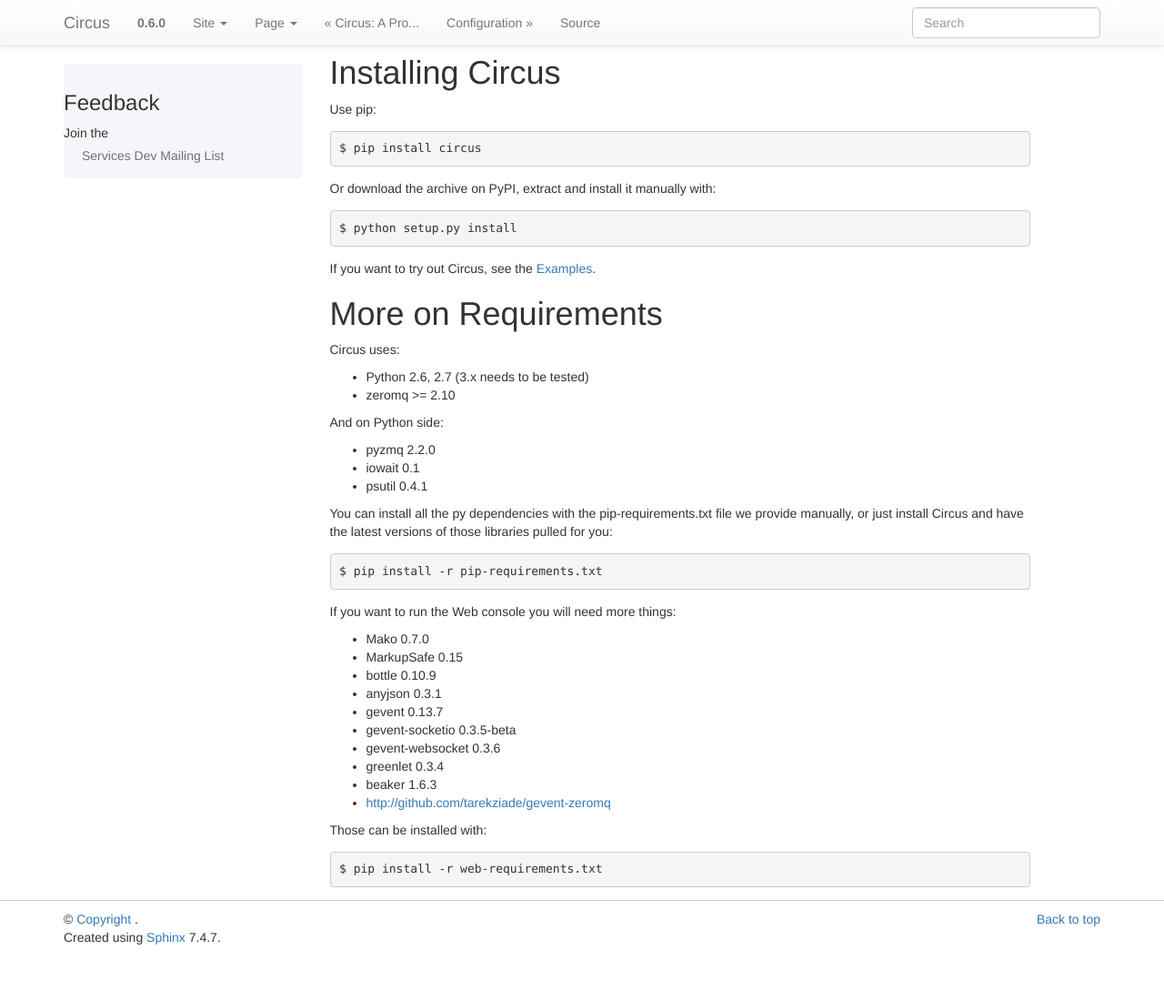
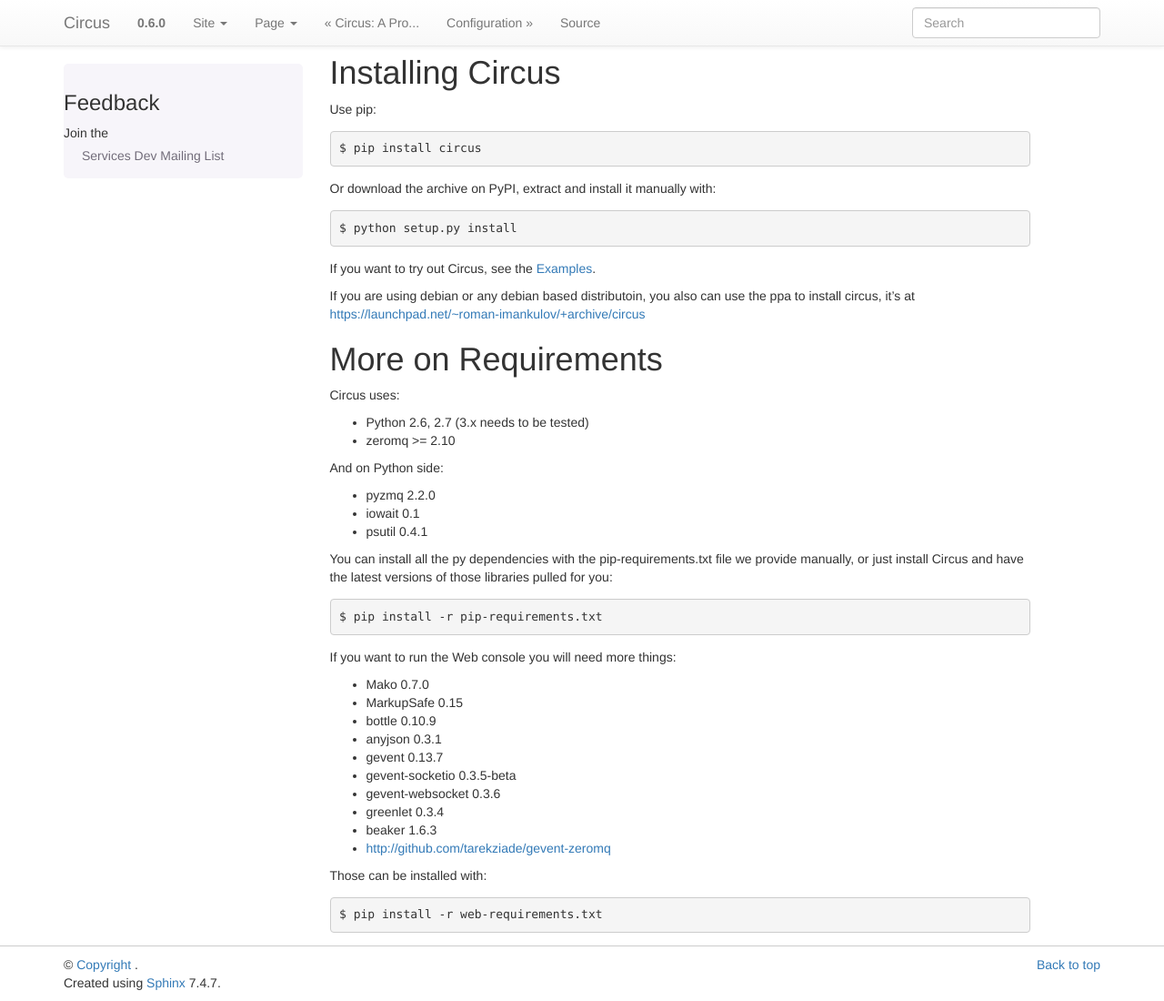
Before and after one commit to circus-tent/circus, a Sphinx documentation site: the page built from docs/source/installation.rst, in a window 1280 px wide and 1100 px high. Shown: the whole window at 91% size. Built offline with Sphinx 7.4.7, drawn with Linux system fonts in a browser that asks for light colours; pages that are not in the unit, such as notebooks, are missing from menus.

Commit message:
add a note about the circus ppa

```diff
--- a/docs/source/installation.rst
+++ b/docs/source/installation.rst
@@ -13,6 +13,9 @@
 
 If you want to try out Circus, see the :ref:`examples`.
 
+If you are using debian or any debian based distributoin, you also can use the
+ppa to install circus, it's at
+https://launchpad.net/~roman-imankulov/+archive/circus
 
 More on Requirements
 --------------------
```
